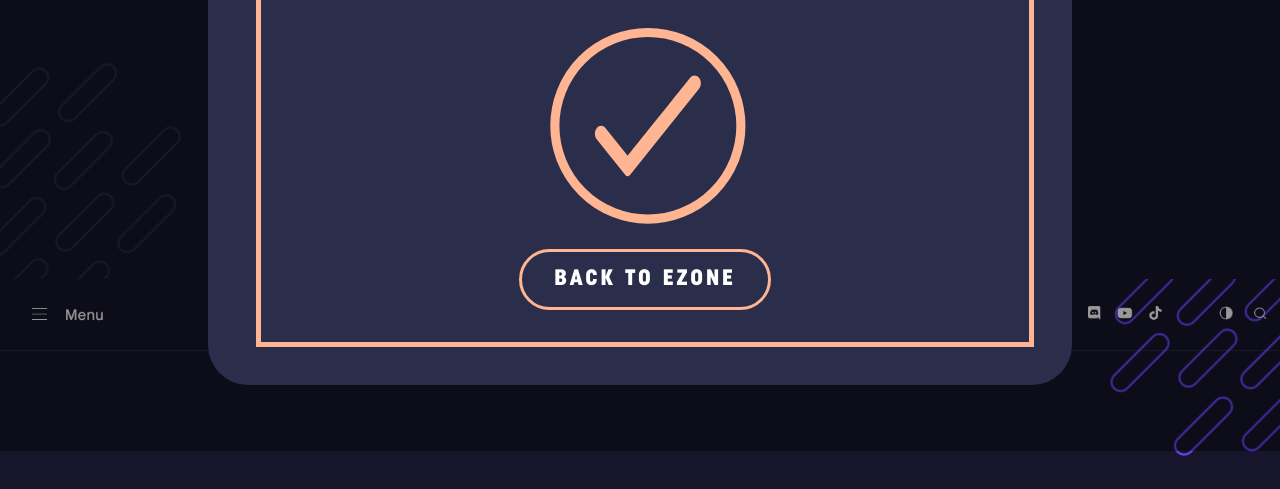
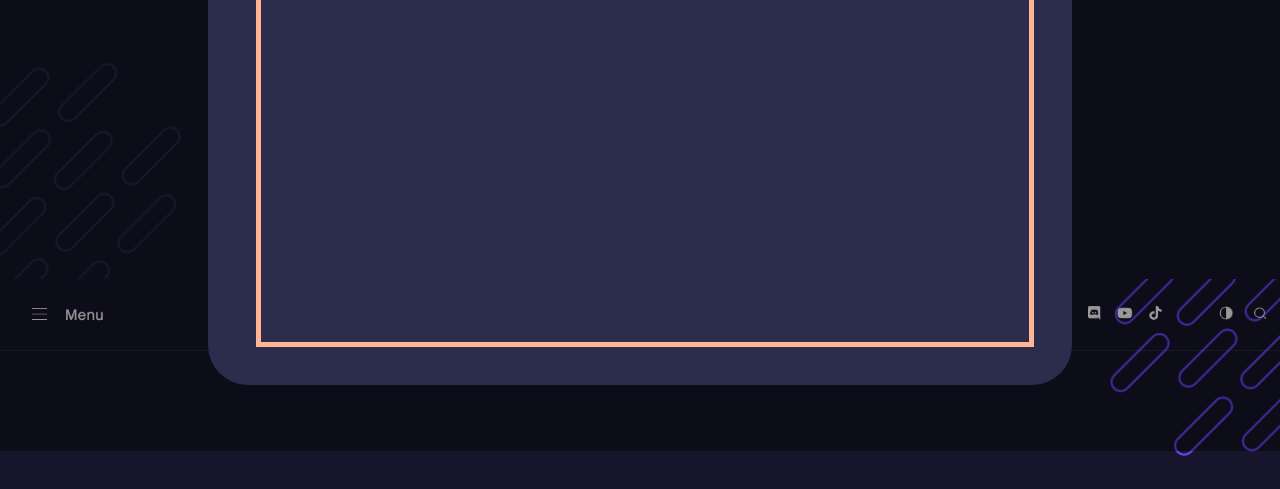
Before and after one commit to poli0139/ezone, a website built with Vite: page index.html in a window 1280 px wide. Shown: the part 349-838 px from the top of the page. Built offline with nearby package versions, Linux system fonts and the light colour scheme.

Commit message:
adjusted stuff

```diff
--- a/_form-style.scss
+++ b/_form-style.scss
@@ -187,13 +187,20 @@
   }
 
   .confirmationDiv {
+    left: 65rem;
+
+    width: 90%;
+    margin: 0;
+    position: absolute;
+    transition: 0.8s;
+
     display: flex;
     flex-direction: column;
     justify-content: center;
     align-items: center;
     padding-left: 4rem;
     padding-right: 4rem;
-    padding-top: 2rem;
+    padding-top: 1rem;
     padding-bottom: 2rem;
 
     h1 {
```
